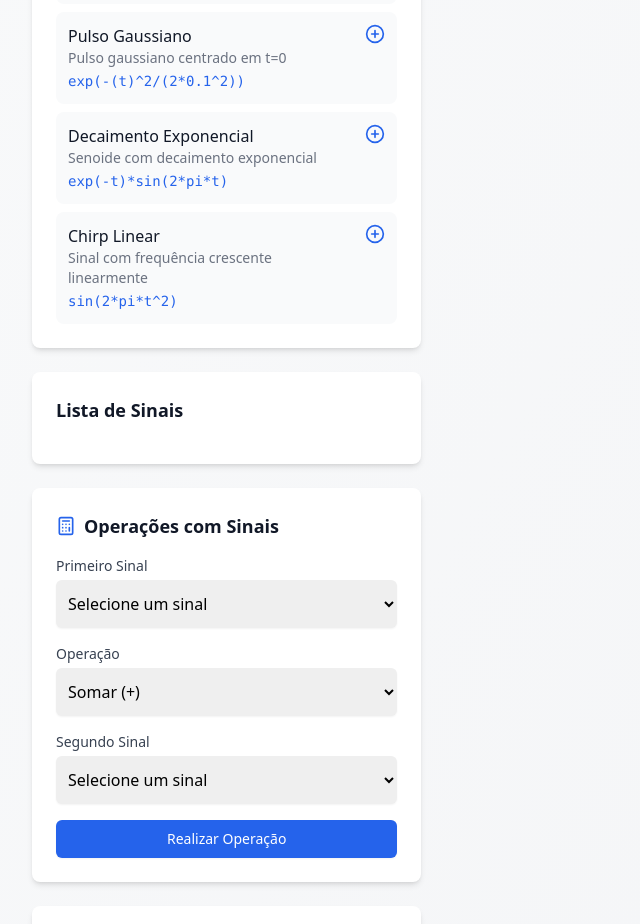
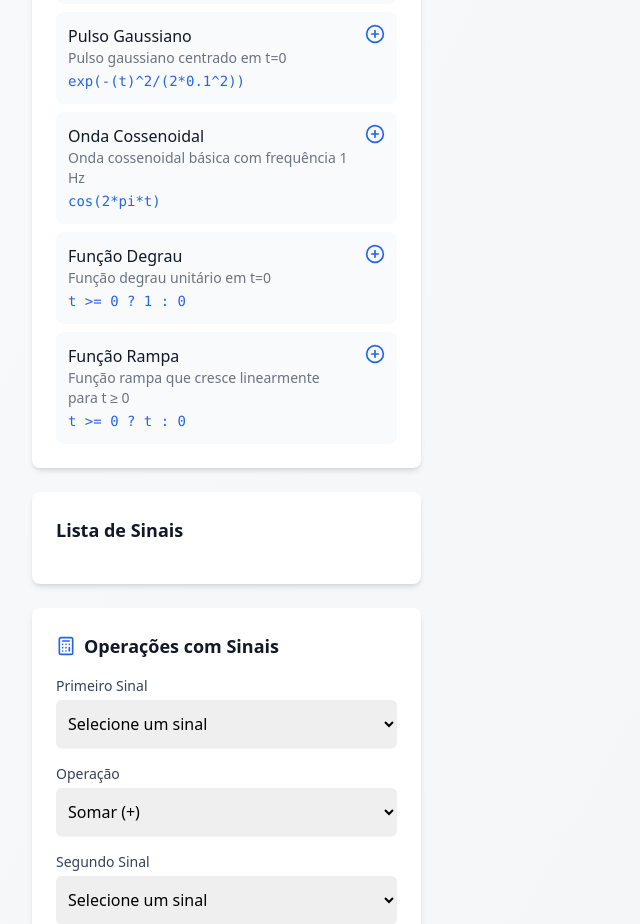
Before and after one commit to kallebsous/sinais-sistemas, a React (Vite) app: page / in a window 1280 px wide. Shown: the part 940-1864 px from the top of the page, without its empty margins (0-640 px from the left). Built offline with nearby package versions, Linux system fonts and the light colour scheme.

Commit message:
add função degrau e rampa

```diff
--- a/src/components/SignalInput.tsx
+++ b/src/components/SignalInput.tsx
@@ -10,28 +10,33 @@ const exampleSignals = [
   {
     name: 'Onda Senoidal',
     expression: 'sin(2*pi*t)',
-    description: 'Onda senoidal básica com frequência 1 Hz'
+    description: 'Onda senoidal básica com frequência 1 Hz',
   },
   {
     name: 'Onda Quadrada',
     expression: 'sign(sin(2*pi*t))',
-    description: 'Onda quadrada com frequência 1 Hz'
+    description: 'Onda quadrada com frequência 1 Hz',
   },
   {
     name: 'Pulso Gaussiano',
     expression: 'exp(-(t)^2/(2*0.1^2))',
-    description: 'Pulso gaussiano centrado em t=0'
+    description: 'Pulso gaussiano centrado em t=0',
   },
   {
-    name: 'Decaimento Exponencial',
-    expression: 'exp(-t)*sin(2*pi*t)',
-    description: 'Senoide com decaimento exponencial'
+    name: 'Onda Cossenoidal',
+    expression: 'cos(2*pi*t)',
+    description: 'Onda cossenoidal básica com frequência 1 Hz',
   },
   {
-    name: 'Chirp Linear',
-    expression: 'sin(2*pi*t^2)',
-    description: 'Sinal com frequência crescente linearmente'
-  }
+    name: 'Função Degrau',
+    expression: 't >= 0 ? 1 : 0',
+    description: 'Função degrau unitário em t=0',
+  },
+  {
+    name: 'Função Rampa',
+    expression: 't >= 0 ? t : 0',
+    description: 'Função rampa que cresce linearmente para t ≥ 0',
+  },
 ];
 
 export function SignalInput({ onAddSignal }: SignalInputProps) {
@@ -40,7 +45,7 @@ export function SignalInput({ onAddSignal }: SignalInputProps) {
   const [samplingRate, setSamplingRate] = useState(1000);
   const [timeRange, setTimeRange] = useState({ start: -10, end: 10 });
   const [signalType, setSignalType] = useState<'continuous' | 'discrete'>('continuous');
-  const [pointsInput, setPointsInput] = useState(''); // Renomeado para evitar confusão
+  const [pointsInput, setPointsInput] = useState('');
 
   // Ajustar samplingRate automaticamente com base no tipo de sinal
   useEffect(() => {
@@ -61,7 +66,7 @@ export function SignalInput({ onAddSignal }: SignalInputProps) {
       startTime: timeRange.start,
       endTime: timeRange.end,
       type: signalType,
-      ...(signalType === 'discrete' && pointsInput && { points: pointsInput.split(',').map(Number) }), // Corrige para 'points'
+      ...(signalType === 'discrete' && pointsInput && { points: pointsInput.split(',').map(Number) }),
     };
     onAddSignal(signal);
     setName('');
@@ -78,7 +83,7 @@ export function SignalInput({ onAddSignal }: SignalInputProps) {
       startTime: timeRange.start,
       endTime: timeRange.end,
       type: signalType,
-      ...(signalType === 'discrete' && pointsInput && { points: pointsInput.split(',').map(Number) }), // Corrige para 'points'
+      ...(signalType === 'discrete' && pointsInput && { points: pointsInput.split(',').map(Number) }),
     });
   };
 
```
